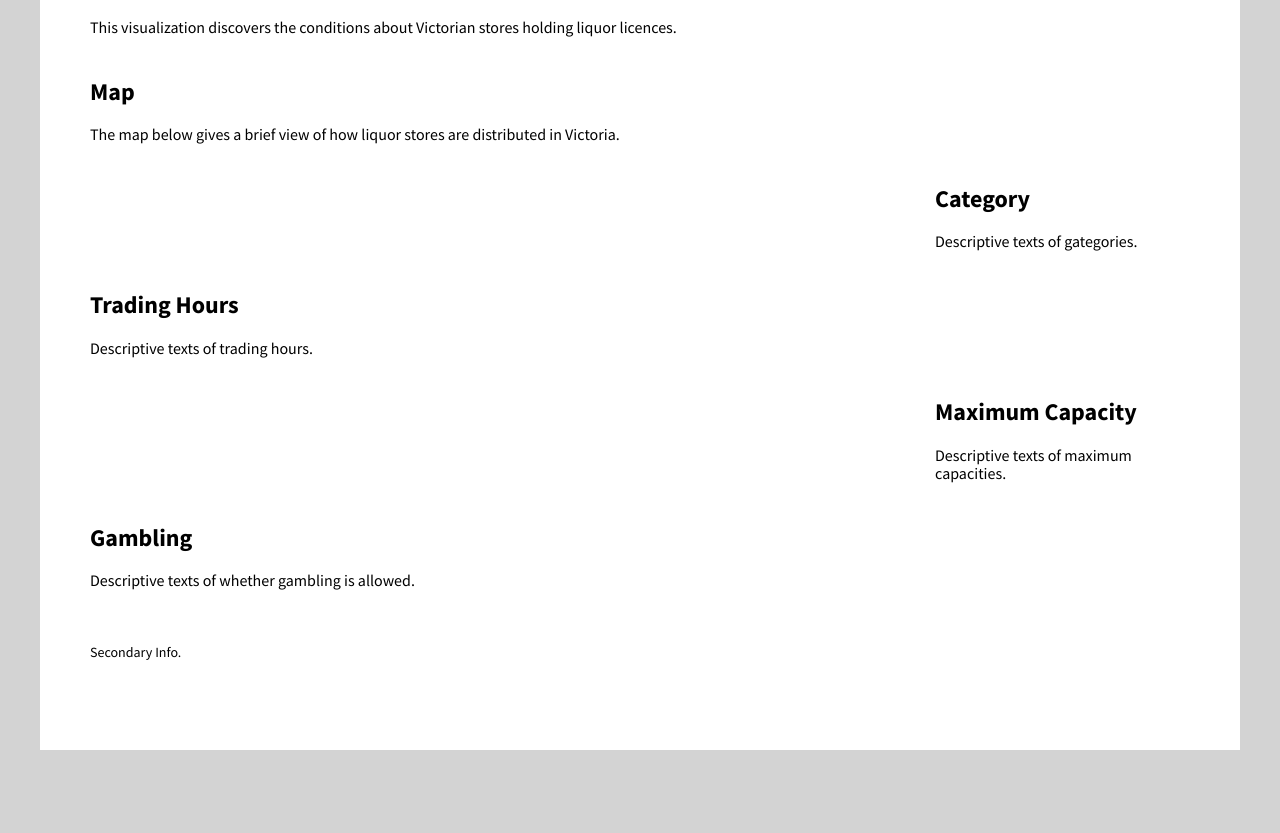
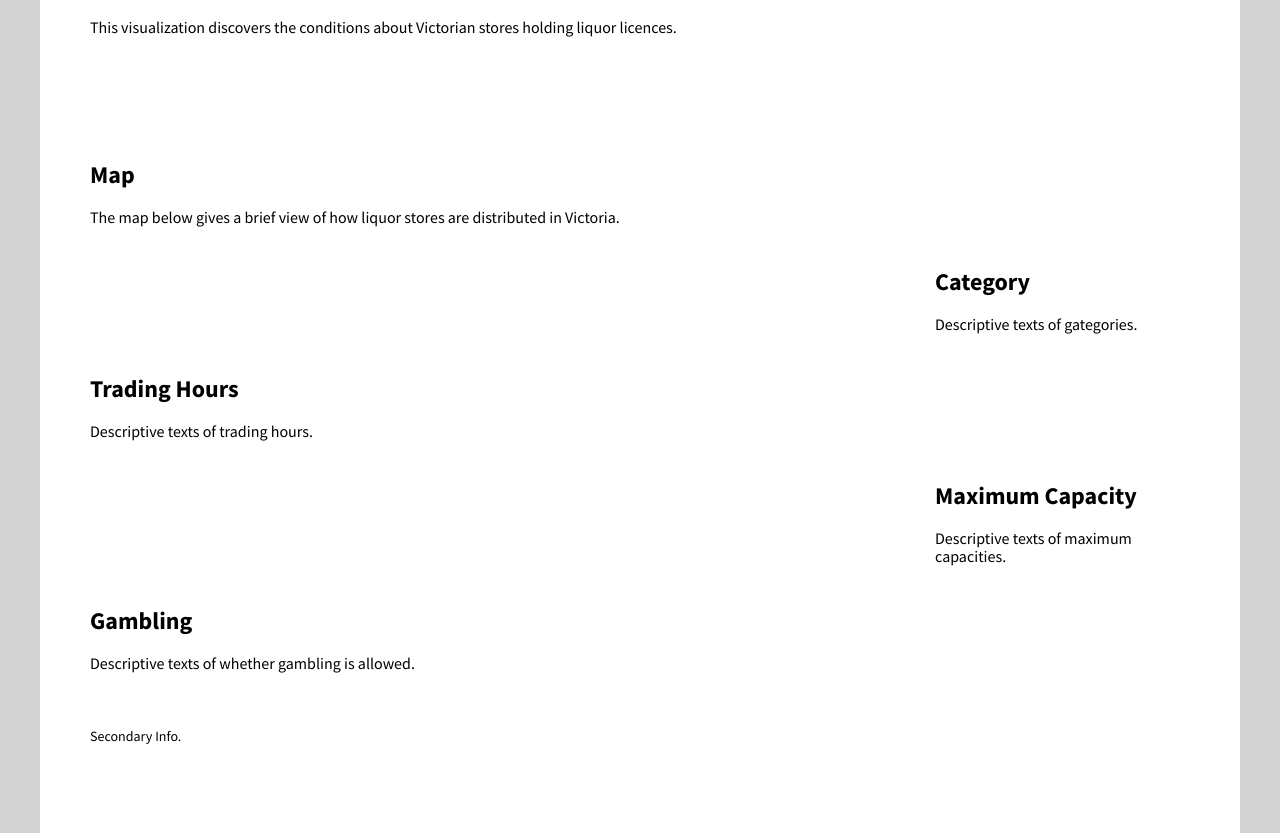
Before and after one commit to yzhu0025mon/FIT3179_Visualisation02, a plain HTML site: page index.html in a window 1280 px wide. Shown: the part 75-908 px from the top of the page. Before the commit the page ends 825 px from the top, so only its background shows below. Drawn offline with nearby package versions, Linux system fonts and the light colour scheme; a script that the page names is missing.

Commit message:
Update index.html

```diff
--- a/index.html
+++ b/index.html
@@ -67,13 +67,20 @@
    <!-- pure grid group -->
      <div class="pure-g">
        <div class="pure-u-1-1">
+         <h1><br></h1>
+       </div>
+     </div>
+   <!-- end pure grid group -->
+
+   <!-- pure grid group -->
+     <div class="pure-g">
+        <div class="pure-u-1-1">
           <div class="description description-top">
             <h2>Map</h2>
             <p>The map below gives a brief view of how liquor stores are distributed in Victoria. </p>
           </div>
           <div id="vis1" class="vis-container"></div>
         </div>
-        <br><br>
       </div>
     <!-- end pure grid group -->
 
@@ -88,7 +95,6 @@
             <p>Descriptive texts of gategories.</p>
           </div>
         </div>
-        <br><br>
       </div>
     <!-- end pure grid group -->
 
@@ -103,7 +109,6 @@
         <div class="pure-u-3-4">
           <div id="vis3"  class="vis-container"></div>
         </div>
-        <br><br>
       </div>
     <!-- end pure grid group -->
 
@@ -119,7 +124,6 @@
             <p>Descriptive texts of maximum capacities.</p>
           </div>
         </div>
-        <br><br>
       </div>
     <!-- end pure grid group -->
 
```
Lines whose indentation alone changed are shown as unchanged.
